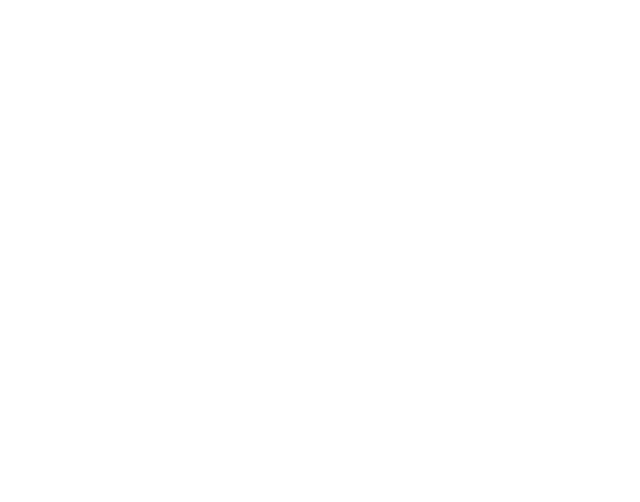
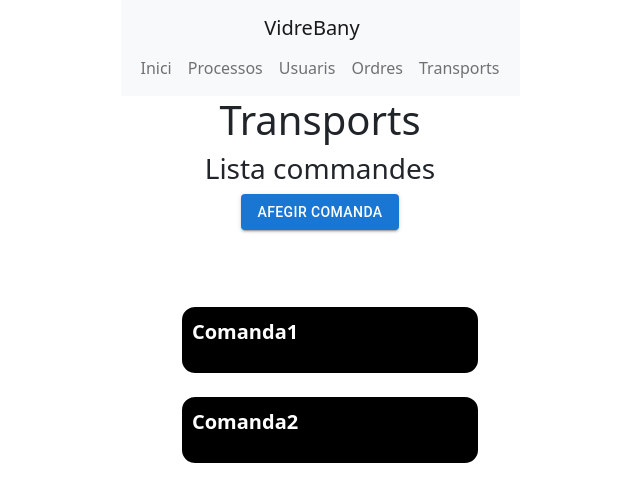
Before and after one commit to vidrebany/VidreBanyCPanel, a React (Create React App) app: page /#/transport in a window 1280 px wide. Before the commit this address had no page. Shown: the top 502 px of the page, without its empty margins (320-960 px from the left). Built offline with nearby package versions, Linux system fonts and the light colour scheme.

Commit message:
comenzar parte transportista

```diff
--- a/package.json
+++ b/package.json
@@ -1,7 +1,6 @@
 {
   "name": "adminpanel",
   "version": "0.1.0",
-  "homepage": "https://alexanderbkl.github.io/VidreBanyCPanel/",
   "private": true,
   "dependencies": {
     "@emotion/react": "latest",
@@ -15,6 +14,7 @@
     "@types/node": "^16.11.45",
     "@types/react": "^18.0.15",
     "@types/react-dom": "^18.0.6",
+    "@types/react-pdf": "^6.2.0",
     "autoprefixer": "^10.4.12",
     "bootstrap": "^5.2.1",
     "dayjs": "^1.11.6",
@@ -23,6 +23,7 @@
     "react": "^18.2.0",
     "react-bootstrap": "^2.4.0",
     "react-dom": "^18.2.0",
+    "react-pdf": "^6.2.0",
     "react-router-dom": "^6.3.0",
     "react-scripts": "5.0.1",
     "typescript": "^4.7.4",
--- /dev/null
+++ b/src/components/AddTransportOrder.tsx
@@ -0,0 +1,123 @@
+import { useRef, useState, useEffect } from "react";
+import { Users } from "../types";
+import Navbar from "./Navbar";
+import { useNavigate } from "react-router-dom";
+import Stack from '@mui/material/Stack';
+import Button from '@mui/material/Button';
+import "./styles/Transport.css"
+
+import { pdfjs } from 'react-pdf';
+import { TextItem } from "pdfjs-dist/types/src/display/api";
+
+
+const AddTransportOrder = () => {
+
+    //set worker
+    pdfjs.GlobalWorkerOptions.workerSrc = `//cdnjs.cloudflare.com/ajax/libs/pdf.js/${pdfjs.version}/pdf.worker.js`;
+
+
+    const [pdfText, setPdfText] = useState('');
+    const [addressTxt, setAddressTxt] = useState('');
+    const [error, setError] = useState('');
+
+    useEffect(() => {
+        if (error) {
+            console.log(error);
+        }
+
+    }, [error])
+
+    useEffect(() => {
+
+        const start = "CLIENTE:\nENVÍO:"
+        const end = "TEL2."
+
+        const startIndex = pdfText.indexOf(start) + start.length
+        const endIndex = pdfText.indexOf(end)
+
+        let address = pdfText.substring(startIndex, endIndex).trim()
+
+
+        let lines = address.split("\n") // split the text into an array of lines
+        lines = lines.filter((line, index) => lines.indexOf(line) === index) // remove duplicates by keeping only the first occurrence of each line
+        address = lines.join("\n") // join the lines back into a single string
+
+        setAddressTxt(address) // prints "BEARZUN S.A.\nPOLIGONO INDUSTRIAL ALBIASU\n31870\nLEKUNBERRI\n31870\nNAVARRA"
+    }, [pdfText])
+
+    const navigate = useNavigate();
+    const [file, setFile] = useState<File | null | undefined>(null);
+
+    //ejecutar useEffect cuando cambia el valor de file
+    useEffect(() => {
+        //read the text from PDF file
+
+
+        if (file) {
+            const fileReader = new FileReader();
+            fileReader.onload = (e) => {
+                const arrayBuffer = e.target?.result as ArrayBuffer;
+                if (pdfjs) {
+                    pdfjs.getDocument({ data: arrayBuffer }).promise.then((pdf: { getPage: (arg0: number) => Promise<{ getTextContent: () => Promise<any>; }>; }) => {
+                        pdf.getPage(1).then((page: { getTextContent: () => Promise<any>; }) => {
+                            page.getTextContent().then((textContent) => {
+                                const text = textContent.items.map((item: TextItem) => { return (item as TextItem).str }).join('\n');
+                                setPdfText(text);
+                            });
+
+                        });
+                    }).catch((err: Error) => {
+                        setError(err.message);
+                    });
+                } else {
+                    setError('pdfjs not loaded!');
+                    return;
+                }
+
+            };
+            fileReader.readAsArrayBuffer(file);
+        }
+
+
+
+
+
+    }, [file])
+
+    const inputFileRef = useRef<HTMLInputElement>(null);
+    const onFileChangeCapture = (e: React.ChangeEvent<HTMLInputElement>) => {
+        let fileInput = e.target.files?.item(0);
+        setFile(fileInput);
+    }
+    const inputFileClick = () => {
+        inputFileRef.current?.click();
+    };
+
+
+
+
+    return (
+        <div className="container" style={{ textAlign: 'center' }}>
+            <input type='file' name='file' id='file' ref={inputFileRef} onChangeCapture={onFileChangeCapture}
+                style={{ display: 'none' }}
+                accept="application/pdf"
+                multiple={false} />
+            <Navbar />
+            <div>
+                <h1 style={{ textAlign: 'center' }}>Afegir comanda transport</h1>
+            </div>
+
+            {/*Sepparate from Navbar 150px*/}
+
+            <h3>Pujar PDF</h3>
+            <Stack spacing={2} direction="column">
+                <Button onClick={inputFileClick} variant="contained">Afegir comanda</Button>
+                <p><b>Direcció:</b> {addressTxt}</p>
+            </Stack>
+
+
+        </div >
+    );
+};
+
+export default AddTransportOrder;
--- a/src/components/Navbar.tsx
+++ b/src/components/Navbar.tsx
@@ -17,6 +17,7 @@ const Navbar = () => {
             <Nav.Link href="#/processes">Processos</Nav.Link>
             <Nav.Link href="#/users">Usuaris</Nav.Link>
             <Nav.Link href="#/edit">Ordres</Nav.Link>
+            <Nav.Link href="#/transport">Transports</Nav.Link>
           </Nav>
         </NavbarReact.Collapse>
             <NavbarReact.Toggle aria-controls="basic-navbar-nav" />
--- /dev/null
+++ b/src/components/Transport.tsx
@@ -0,0 +1,65 @@
+import { useEffect, useState } from "react";
+import { Users } from "../types";
+import Navbar from "./Navbar";
+import { useNavigate } from "react-router-dom";
+import Stack from '@mui/material/Stack';
+import Button from '@mui/material/Button';
+import "./styles/Transport.css"
+const Transport = () => {
+    const navigate = useNavigate();
+
+    const processesList = ["Comanda1", "Comanda2"]
+
+
+
+    return (
+        <div className="container" style={{ textAlign: 'center' }}>
+            <Navbar />
+            <div>
+                <h1 style={{ textAlign: 'center' }}>Transports</h1>
+            </div>
+
+            {/*Sepparate from Navbar 150px*/}
+
+            <h3>Lista commandes</h3>
+            <Stack spacing={2} direction="column">
+                <Button onClick={() => navigate('/addtransportorder')} variant="contained">Afegir comanda</Button>
+            </Stack>
+            <div className="listView">
+
+                {processesList.map((value, index) => {
+                    return (
+                        <div
+                            key={index}
+                            style={{
+                                backgroundColor: "#000000",
+                                position: 'relative', left: '50%', top: '50%',
+                                transform: 'translate(-50%, -50%)',
+                                width: '300px',
+                                textAlign: 'left',
+                                fontSize: '20px',
+                                fontWeight: 'bold',
+                                color: 'white',
+                                borderRadius: '15px',
+                                border: '2px solid white',
+                                padding: '10px',
+                                margin: '10px',
+                                cursor: 'pointer'
+                            }}
+                            onClick={() => navigate('/process', { state: { number: value } })}
+                        >
+                            <p>{value}</p>
+                        </div>
+
+                    );
+
+                })}
+
+
+            </div>
+
+        </div >
+    );
+};
+
+export default Transport;
--- /dev/null
+++ b/src/components/styles/Transport.css
@@ -0,0 +1,14 @@
+.container {
+    display: flex;
+    justify-content: center;
+    align-items: center;
+    flex-direction: column;
+    height: 100%;
+  }
+  .listView {
+    display: flex;
+    margin-top: 100px;
+    justify-content: center;
+    align-items: center;
+    flex-direction: column;
+  }
--- a/src/index.tsx
+++ b/src/index.tsx
@@ -5,7 +5,6 @@ import reportWebVitals from './reportWebVitals';
 import '../node_modules/bootstrap/dist/css/bootstrap.min.css';
 
 import {
-  BrowserRouter,
   Routes,
   HashRouter,
   Route,
@@ -15,6 +14,8 @@ import {
  import Process from "./components/Process";
 import Ordres from "./components/Ordres";
 import User from "./components/User";
+import Transport from "./components/Transport"
+import AddTransportOrder from "./components/AddTransportOrder"
 
 const root = ReactDOM.createRoot(
   document.getElementById('root') as HTMLElement
@@ -44,6 +45,8 @@ root.render(
   <Route path="/edit" element={<Ordres />} />
   <Route path="/user" element={<User />} />
   <Route path="/process" element={<Process />} />
+  <Route path="/transport" element={<Transport />} />
+  <Route path="/addtransportorder" element={<AddTransportOrder />} />
 </Routes>
 </HashRouter>
 );
```
Also changed, not shown: 2 other files (tests, documents, lock files or other folders).
